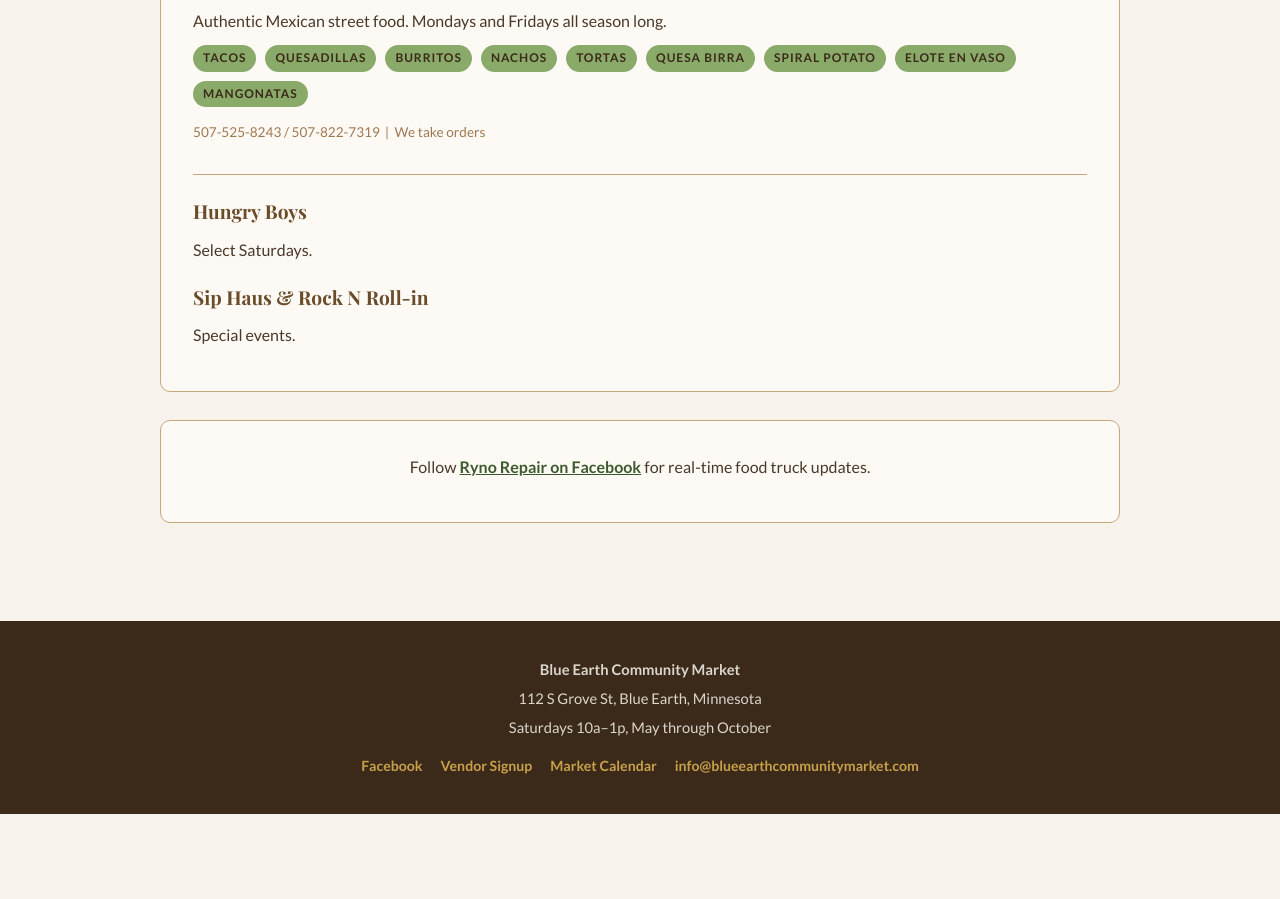
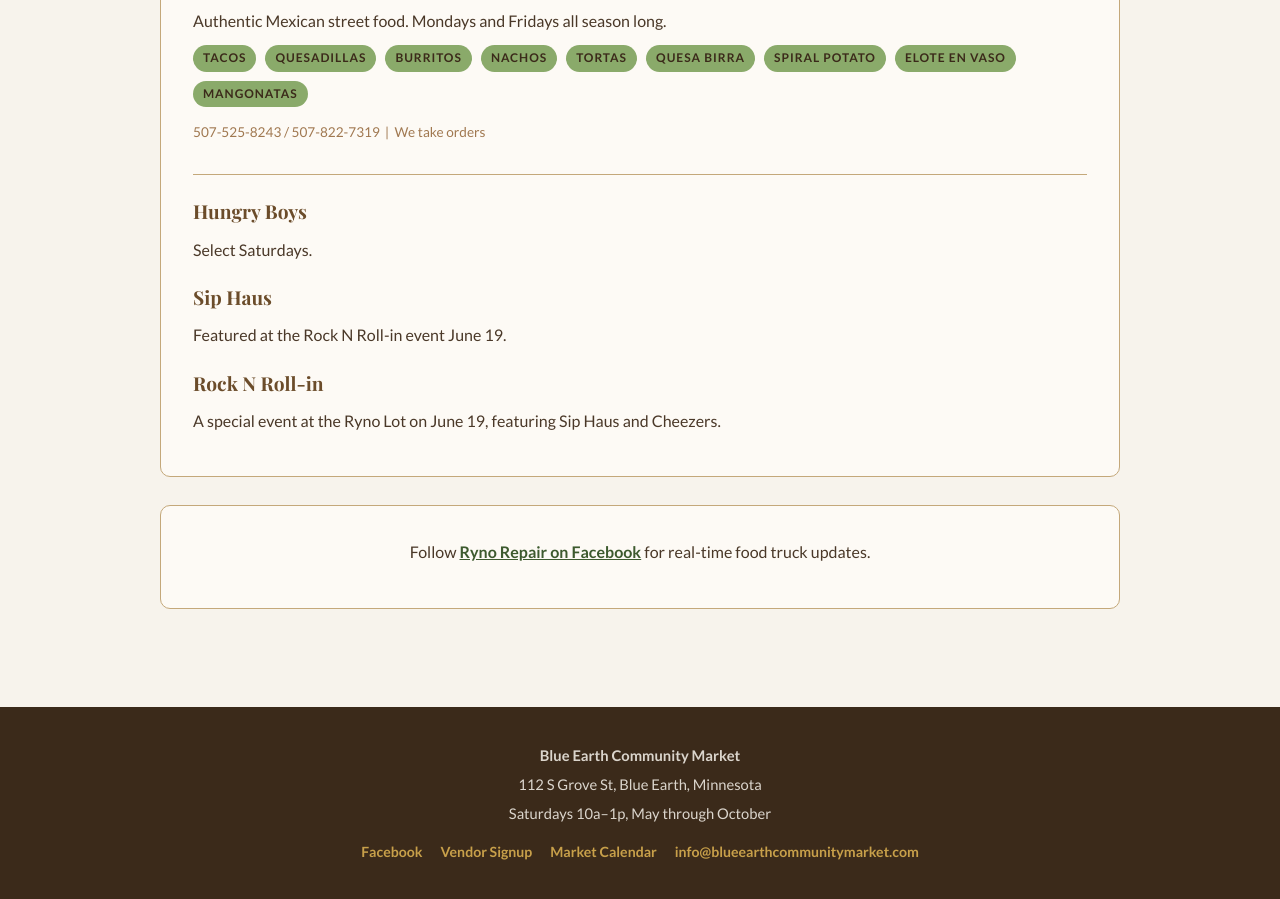
Before and after one commit to blueearthcommunitymarket/blueearthcommunitymarket.github.io, a Jekyll site: the page built from food-trucks/index.html, in a window 1280 px wide and 900 px high, scrolled down 7814 px. Built offline with Jekyll 4.4.1, drawn with Linux system fonts in a browser that asks for light colours; some web fonts are replaced; before the commit the page ends 8628 px from its top, so only the background shows below that; some of the changed text lies outside the part shown.

Commit message:
Clarify June 19 Rock N Roll-in as event with Sip Haus and Cheezers

```diff
--- a/food-trucks/index.html
+++ b/food-trucks/index.html
@@ -83,7 +83,7 @@
                 <tr><td class="market-date">June 12</td><td>Friday</td><td><span class="tag"><a href="https://www.facebook.com/share/1AquB7sxYj/?mibextid=wwXIfr" target="_blank" rel="noopener" style="color:inherit;text-decoration:none;">Kris Tacos ↗</a></span></td></tr>
                 <tr><td class="market-date">June 15</td><td>Monday</td><td><span class="tag"><a href="https://www.facebook.com/share/1AquB7sxYj/?mibextid=wwXIfr" target="_blank" rel="noopener" style="color:inherit;text-decoration:none;">Kris Tacos ↗</a></span></td></tr>
                 <tr><td class="market-date">June 16</td><td>Tuesday</td><td><span class="tag"><a href="https://www.facebook.com/share/1CZyABySqK/?mibextid=wwXIfr" target="_blank" rel="noopener" style="color:inherit;text-decoration:none;">Cheezers ↗</a></span></td></tr>
-                <tr style="background:#f3ede3;"><td class="market-date">June 19</td><td>Friday</td><td><span class="tag">Sip Haus</span> <span class="tag"><a href="https://www.facebook.com/share/1CZyABySqK/?mibextid=wwXIfr" target="_blank" rel="noopener" style="color:inherit;text-decoration:none;">Cheezers ↗</a></span> <span class="tag">Rock N Roll-in</span> <span style="font-size:0.8rem;color:var(--brown-light);">Special event</span></td></tr>
+                <tr style="background:#f3ede3;"><td class="market-date">June 19</td><td>Friday</td><td><span class="tag">Sip Haus</span> <span class="tag"><a href="https://www.facebook.com/share/1CZyABySqK/?mibextid=wwXIfr" target="_blank" rel="noopener" style="color:inherit;text-decoration:none;">Cheezers ↗</a></span> <span style="font-size:0.8rem;color:var(--green-dark);font-weight:700;">⭐ Rock N Roll-in Event</span></td></tr>
                 <tr><td class="market-date">June 22</td><td>Monday</td><td><span class="tag"><a href="https://www.facebook.com/share/1AquB7sxYj/?mibextid=wwXIfr" target="_blank" rel="noopener" style="color:inherit;text-decoration:none;">Kris Tacos ↗</a></span></td></tr>
                 <tr><td class="market-date">June 23</td><td>Tuesday</td><td><span class="tag"><a href="https://www.facebook.com/share/1CZyABySqK/?mibextid=wwXIfr" target="_blank" rel="noopener" style="color:inherit;text-decoration:none;">Cheezers ↗</a></span></td></tr>
                 <tr><td class="market-date">June 26</td><td>Friday</td><td><span class="tag"><a href="https://www.facebook.com/share/1AquB7sxYj/?mibextid=wwXIfr" target="_blank" rel="noopener" style="color:inherit;text-decoration:none;">Kris Tacos ↗</a></span></td></tr>
@@ -234,8 +234,10 @@
         <div>
             <h3>Hungry Boys</h3>
             <p style="margin-bottom: 14px;">Select Saturdays.</p>
-            <h3>Sip Haus &amp; Rock N Roll-in</h3>
-            <p>Special events.</p>
+            <h3>Sip Haus</h3>
+            <p style="margin-bottom:14px;">Featured at the Rock N Roll-in event June 19.</p>
+            <h3>Rock N Roll-in</h3>
+            <p>A special event at the Ryno Lot on June 19, featuring Sip Haus and Cheezers.</p>
         </div>
 
     </div>
```
